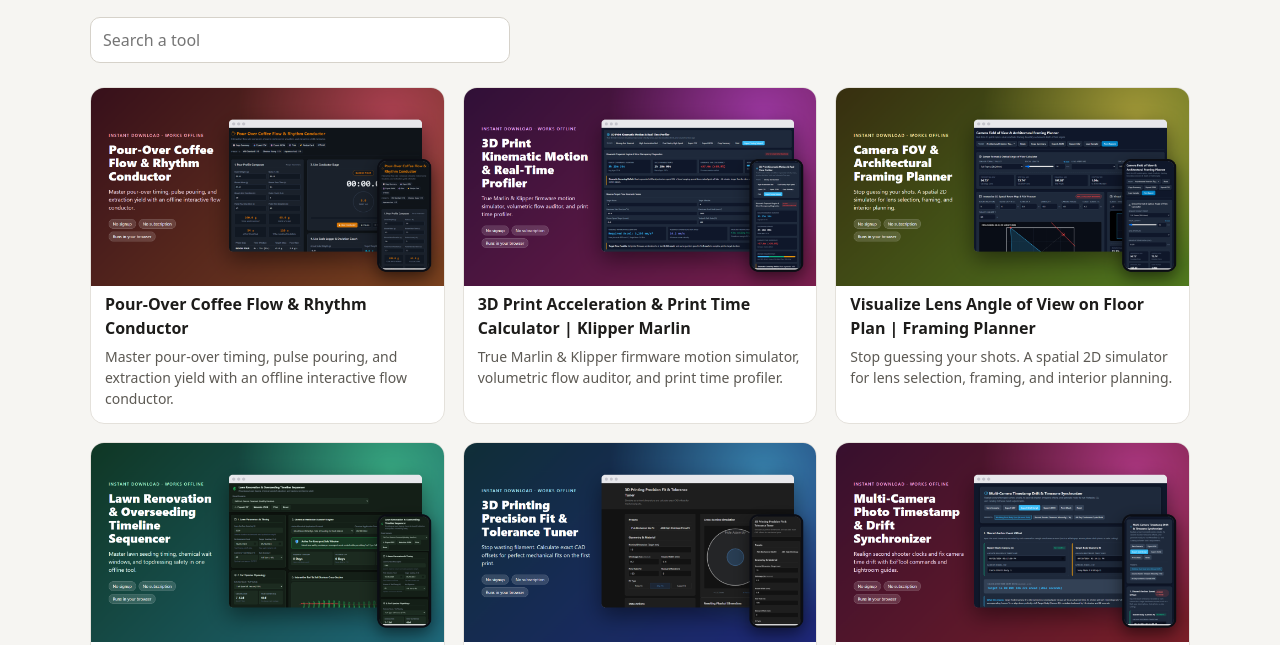
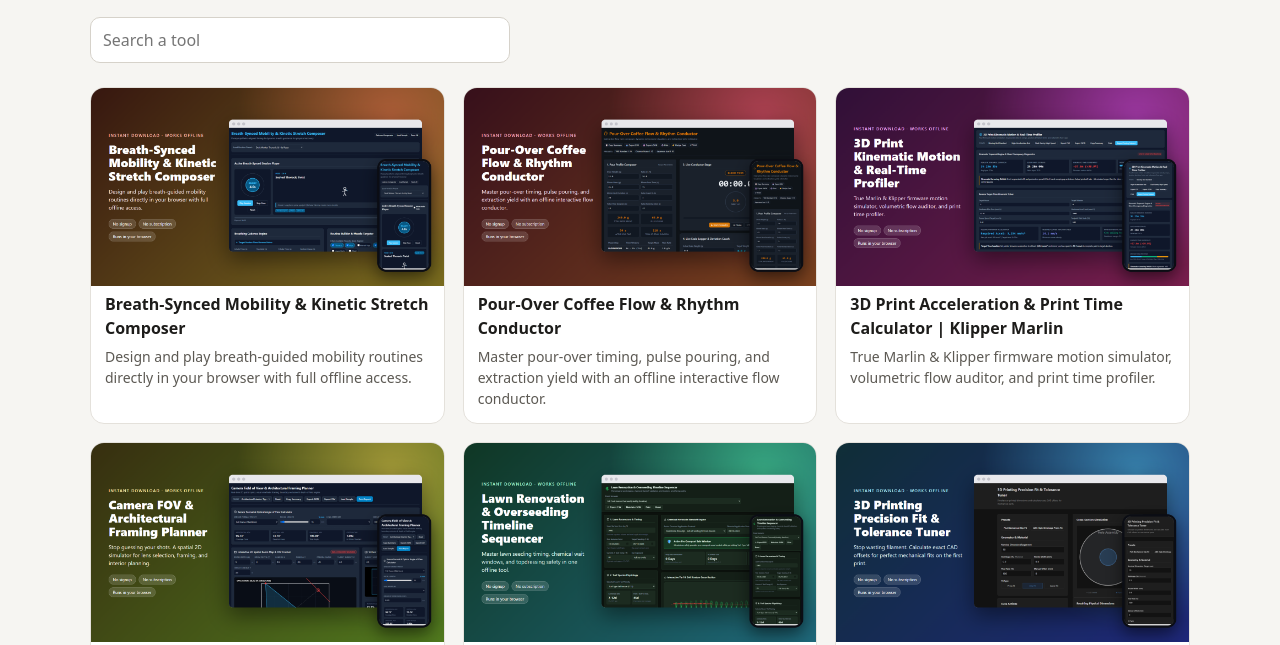
Before and after one commit to rttyy/free-tools, a plain HTML site: page index.html in a window 1280 px wide. Shown: the part 118-763 px from the top of the page. Drawn offline with Linux system fonts and the light colour scheme.

Commit message:
Update catalogue

```diff
--- a/index.html
+++ b/index.html
@@ -11,6 +11,7 @@ input{width:100%;max-width:420px;font:inherit;padding:10px 12px;border:1px solid
 @media (prefers-color-scheme:dark){body{background:#141413;color:#ecebe8}.carte,input{background:#1f1e1c;border-color:#34322f}p.intro,.carte span{color:#a3a09a}}
 </style></head><body><main><h1>Free Interactive Tools</h1><p class="intro">Free tools, simulators and visual calculators that run in your browser. No signup, nothing to install.</p>
 <input id="q" type="search" placeholder="Search a tool" aria-label="Search a tool"><div class="grille">
+<a class="carte" href="breath-synced-mobility-flow-composer/"><img src="breath-synced-mobility-flow-composer/cover.png" alt="" loading="lazy"><b>Breath-Synced Mobility &amp; Kinetic Stretch Composer</b><span>Design and play breath-guided mobility routines directly in your browser with full offline access.</span></a>
 <a class="carte" href="pour-over-rhythm-flow-conductor/"><img src="pour-over-rhythm-flow-conductor/cover.png" alt="" loading="lazy"><b>Pour-Over Coffee Flow &amp; Rhythm Conductor</b><span>Master pour-over timing, pulse pouring, and extraction yield with an offline interactive flow conductor.</span></a>
 <a class="carte" href="3d-print-kinematic-move-time-profiler/"><img src="3d-print-kinematic-move-time-profiler/cover.png" alt="" loading="lazy"><b>3D Print Acceleration &amp; Print Time Calculator | Klipper Marlin</b><span>True Marlin &amp; Klipper firmware motion simulator, volumetric flow auditor, and print time profiler.</span></a>
 <a class="carte" href="camera-fov-architectural-framing-planner/"><img src="camera-fov-architectural-framing-planner/cover.png" alt="" loading="lazy"><b>Visualize Lens Angle of View on Floor Plan | Framing Planner</b><span>Stop guessing your shots. A spatial 2D simulator for lens selection, framing, and interior planning.</span></a>
```
